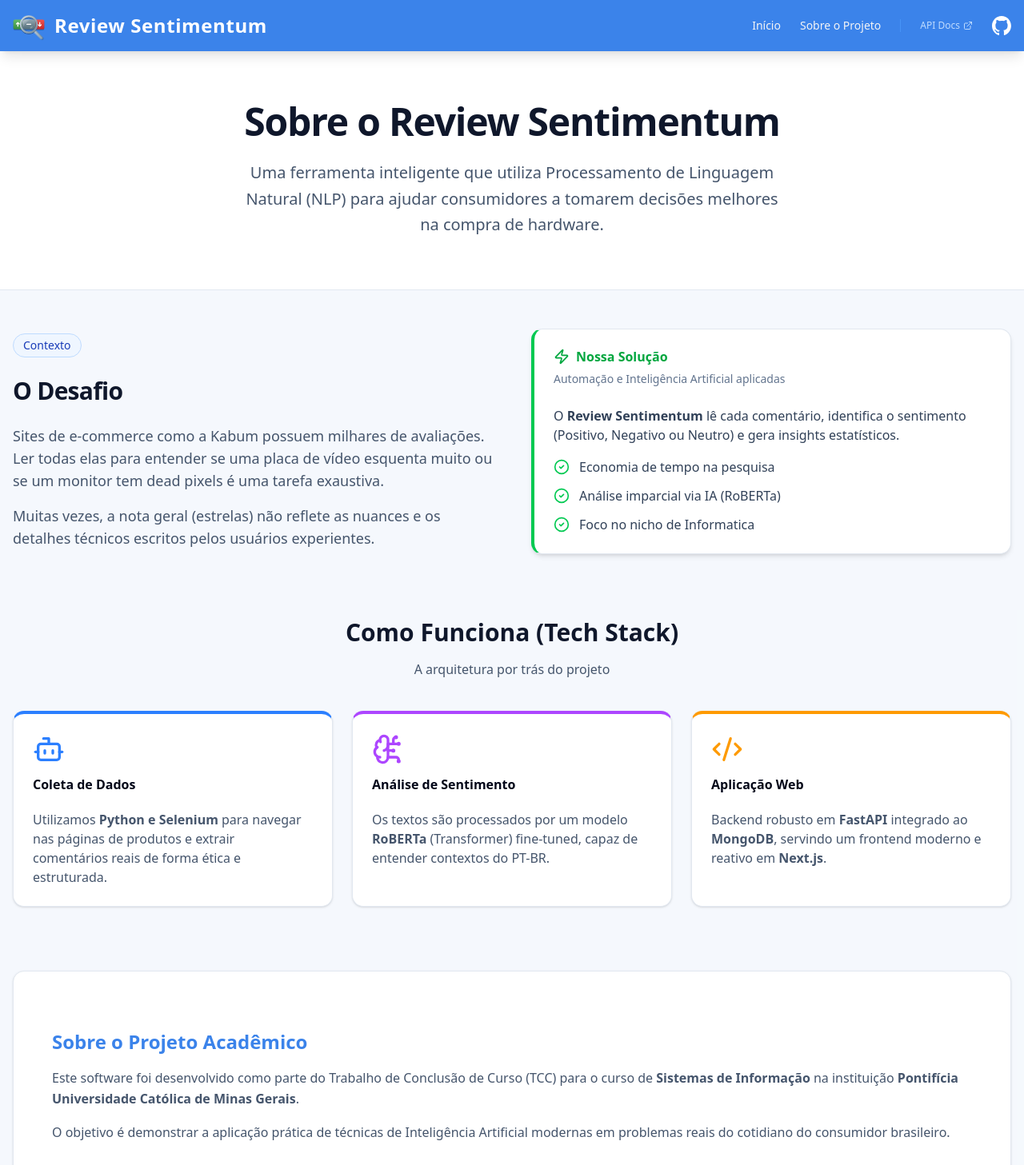
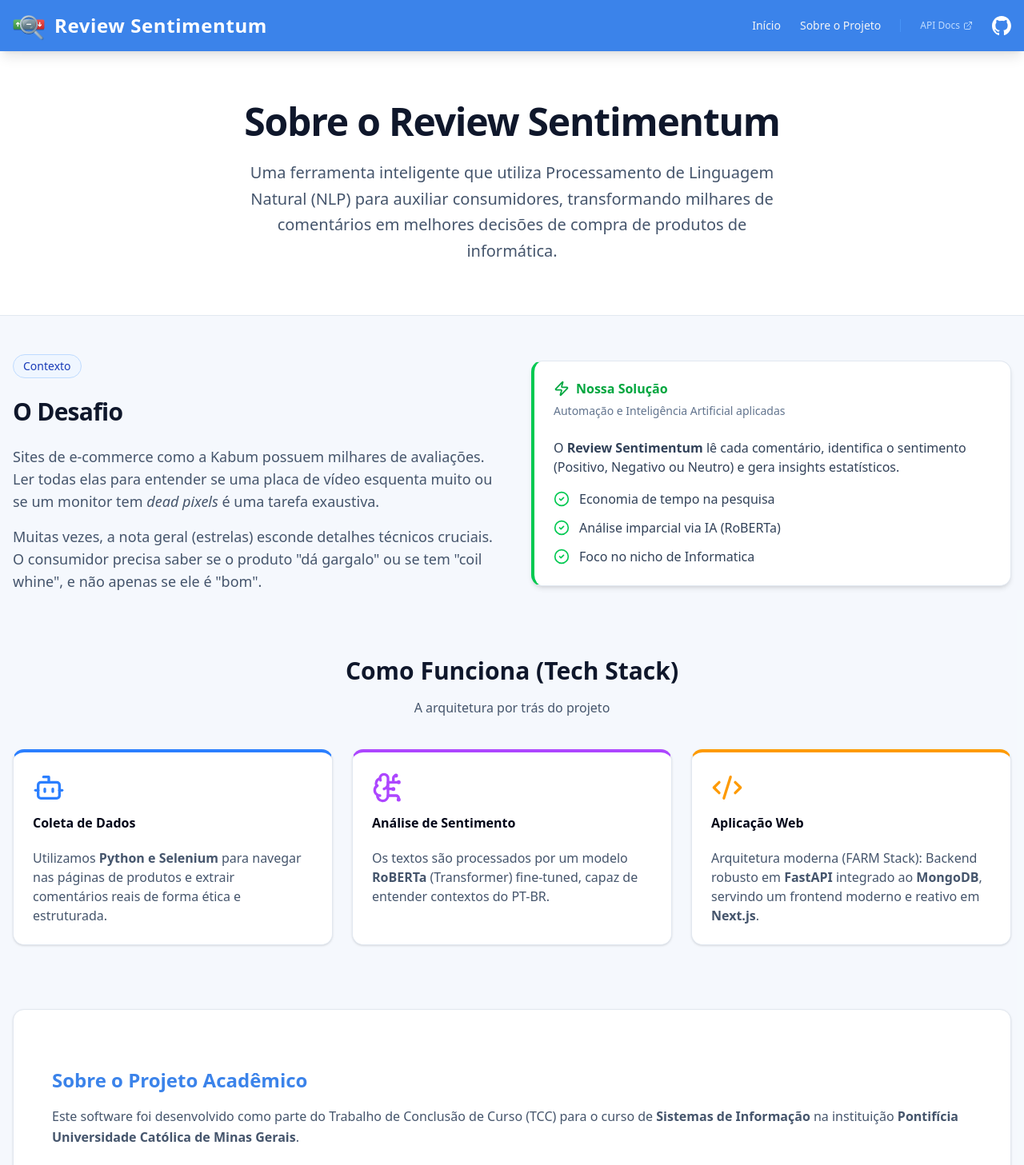
Before and after one commit to Wesleyhrl/tcc_sentiment-analysis-ecommerce, a Next.js app in the folder 4_frontend/sentiment-analysis-frontend/: page /sobre in a window 1280 px wide. Shown: the top 1457 px of the page at 80% size. Built offline with nearby package versions, Linux system fonts and the light colour scheme; no server answers.

Commit message:
UPDATE 4_frontend: ajuste no conteúdo da página Sobre

```diff
--- a/4_frontend/sentiment-analysis-frontend/src/app/sobre/page.tsx
+++ b/4_frontend/sentiment-analysis-frontend/src/app/sobre/page.tsx
@@ -28,8 +28,8 @@
                         Sobre o Review Sentimentum
                     </h1>
                     <p className="text-xl text-slate-600 max-w-2xl mx-auto leading-relaxed">
-                        Uma ferramenta inteligente que utiliza Processamento de Linguagem Natural (NLP)
-                        para ajudar consumidores a tomarem decisões melhores na compra de hardware.
+                        Uma ferramenta inteligente que utiliza Processamento de Linguagem Natural (NLP) para auxiliar consumidores,
+                        transformando milhares de comentários em melhores decisões de compra de produtos de informática.
                     </p>
                 </div>
                 <Separator />
@@ -48,11 +48,12 @@
                             <p>
                                 Sites de e-commerce como a Kabum possuem milhares de avaliações.
                                 Ler todas elas para entender se uma placa de vídeo esquenta muito ou
-                                se um monitor tem dead pixels é uma tarefa exaustiva.
+                                se um monitor tem <em>dead pixels</em> é uma tarefa exaustiva.
                             </p>
                             <p>
-                                Muitas vezes, a nota geral (estrelas) não reflete as nuances e os
-                                detalhes técnicos escritos pelos usuários experientes.
+                                Muitas vezes, a nota geral (estrelas) esconde detalhes técnicos cruciais.
+                                O consumidor precisa saber se o produto "dá gargalo" ou se tem "coil whine",
+                                e não apenas se ele é "bom".
                             </p>
                         </div>
                     </div>
@@ -135,7 +136,7 @@
                             </CardHeader>
                             <CardContent>
                                 <p className="text-slate-600">
-                                    Backend robusto em <strong>FastAPI</strong> integrado ao <strong>MongoDB</strong>,
+                                    Arquitetura moderna (FARM Stack): Backend robusto em <strong>FastAPI</strong> integrado ao <strong>MongoDB</strong>,
                                     servindo um frontend moderno e reativo em <strong>Next.js</strong>.
                                 </p>
                             </CardContent>
```
